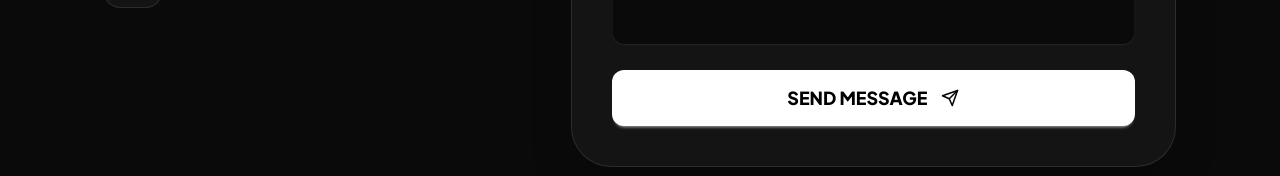
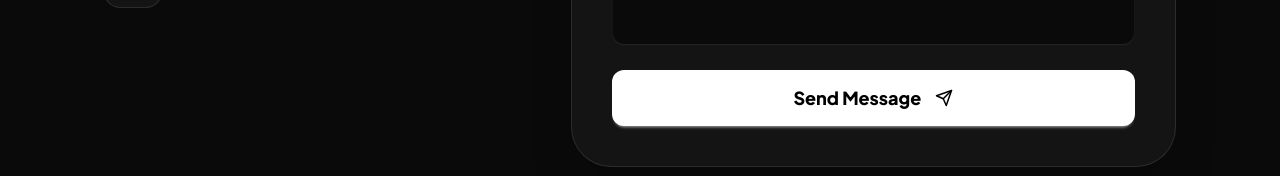
Before and after one commit to usamaanwr/portfolio, a React app: page / in a window 1280 px wide. Shown: the part 3791-3967 px from the top of the page. Built offline with nearby package versions, Linux system fonts and the light colour scheme; the HTML template or start-up script is replaced by a standard one.

Commit message:
feat: enhance contact form with validation and loading state

```diff
--- a/src/components/Contact.jsx
+++ b/src/components/Contact.jsx
@@ -1,29 +1,43 @@
-import React from 'react';
+import React, { useState } from 'react';
 import { motion } from 'framer-motion';
 import { useRef } from 'react';
-import  emailjs  from '@emailjs/browser';
-import { FiMail, FiPhone,  FiSend } from 'react-icons/fi';
+import emailjs from '@emailjs/browser';
+import { FiMail, FiPhone, FiSend } from 'react-icons/fi';
 import { Form } from 'react-router-dom';
 
 const Contact = () => {
+  const [isSending, setIsSending] = useState(false);
+  const [buttonText, setButtonText] = useState("Send Message")
   const form = useRef();
-const sendEmail = (e)=>{
+  const sendEmail = (e) => {
     e.preventDefault();
+const formData = new FormData(form.current);
+
+  // .trim() check karta hai ke sirf spaces toh nahi hain
+  if (formData.get('message').trim() === "") {
+    setButtonText("Message cannot be empty! ❌");
+    setTimeout(() => setButtonText("Send Message"), 2000);
+    return;
+  }
+    setIsSending(true)
+    setButtonText("Sending...")
     emailjs.init(import.meta.env.VITE_EMAILJS_PUBLIC_KEY);
     const SERVICE_ID = import.meta.env.VITE_EMAILJS_SERVICE_ID
-    console.log(SERVICE_ID);
-
     const TEMPLATE_ID = import.meta.env.VITE_EMAILJS_TEMPLATE_ID
     const PUBLIC_KEY = import.meta.env.VITE_EMAILJS_PUBLIC_KEY
-    emailjs.sendForm(SERVICE_ID , TEMPLATE_ID , form.current , PUBLIC_KEY)
+    emailjs.sendForm(SERVICE_ID, TEMPLATE_ID, form.current, PUBLIC_KEY)
 
-    .then((result)=>{
-        console.log("Succces" , result.text);
-        alert("Message sent successfully!")
+      .then((result) => {
+        setIsSending(false)
+        setButtonText("Message Sent successfully!")
         e.target.reset()
-    }, (error)=>{
-        console.log("FAILED...", error.text);
-          alert("Failed to send message. Please try again.");
+
+        setTimeout(() => setButtonText("Send Message"), 3000)
+      })
+      .catch((error) => {
+        setIsSending(false);
+        setButtonText("Error!")
+        setTimeout(() => setButtonText("Send Message"), 3000);
       })
   }
 
@@ -84,22 +98,33 @@ emailjs.init(import.meta.env.VITE_EMAILJS_PUBLIC_KEY);
               <div className="grid md:grid-cols-2 gap-6">
                 <div className="form-control">
                   <label className="label"><span className="label-text text-slate-400 font-bold uppercase text-[10px]">Your Name</span></label>
-                  <input type="text" placeholder="Your Name" name='name' className="input bg-[#0a0a0a] border-white/5 focus:border-blue-600 focus:outline-none rounded-xl text-white w-full h-14" />
+                  <input type="text" placeholder="Your Name" name='from_name' required className="input bg-[#0a0a0a] border-white/5 focus:border-blue-600 focus:outline-none rounded-xl text-white w-full h-14" />
                 </div>
                 <div className="form-control">
                   <label className="label"><span className="label-text text-slate-400 font-bold uppercase text-[10px]">Email Address</span></label>
-                  <input type="email" placeholder="Your email" name='email' className="input bg-[#0a0a0a] border-white/5 focus:border-blue-600 focus:outline-none rounded-xl text-white w-full h-14" />
+                  <input type="email" placeholder="Your email" name='from_email' required className="input bg-[#0a0a0a] border-white/5 focus:border-blue-600 focus:outline-none rounded-xl text-white w-full h-14" />
                 </div>
               </div>
 
               <div className="form-control">
                 <label className="label"><span className="label-text text-slate-400 font-bold uppercase text-[10px]">Your Message</span></label>
-                <textarea className="textarea bg-[#0a0a0a] border-white/5 focus:border-blue-600 focus:outline-none rounded-xl text-white w-full h-32 resize-none" placeholder="Tell me about your project..." name='message'></textarea>
+                <textarea className="textarea bg-[#0a0a0a] border-white/5 focus:border-blue-600 focus:outline-none rounded-xl text-white w-full h-32 resize-none" required placeholder="Tell me about your project..." name='message'></textarea>
               </div>
 
-              <button className="btn bg-white hover:bg-slate-200 text-black border-none w-full h-14 rounded-xl font-black text-lg transition-all group">
-                SEND MESSAGE
+             <button
+  type="submit"
+  disabled={isSending}
+  className="btn bg-white hover:bg-slate-200 text-black border-none w-full h-14 rounded-xl font-black text-lg transition-all group flex items-center justify-center disabled:bg-slate-400 disabled:cursor-not-allowed"
+>
+  {/* Agar sending ho rahi hai toh spinner dikhao, warna text */}
+  {isSending ? (
+    <div className="w-6 h-6 border-4 border-black/20 border-t-black rounded-full animate-spin"></div>
+  ) : (
+    <>
+      {buttonText}
       <FiSend className="ml-2 group-hover:translate-x-1 group-hover:-translate-y-1 transition-transform" />
+    </>
+  )}
 </button>
             </form>
           </motion.div>
```
Lines whose indentation alone changed are shown as unchanged.
